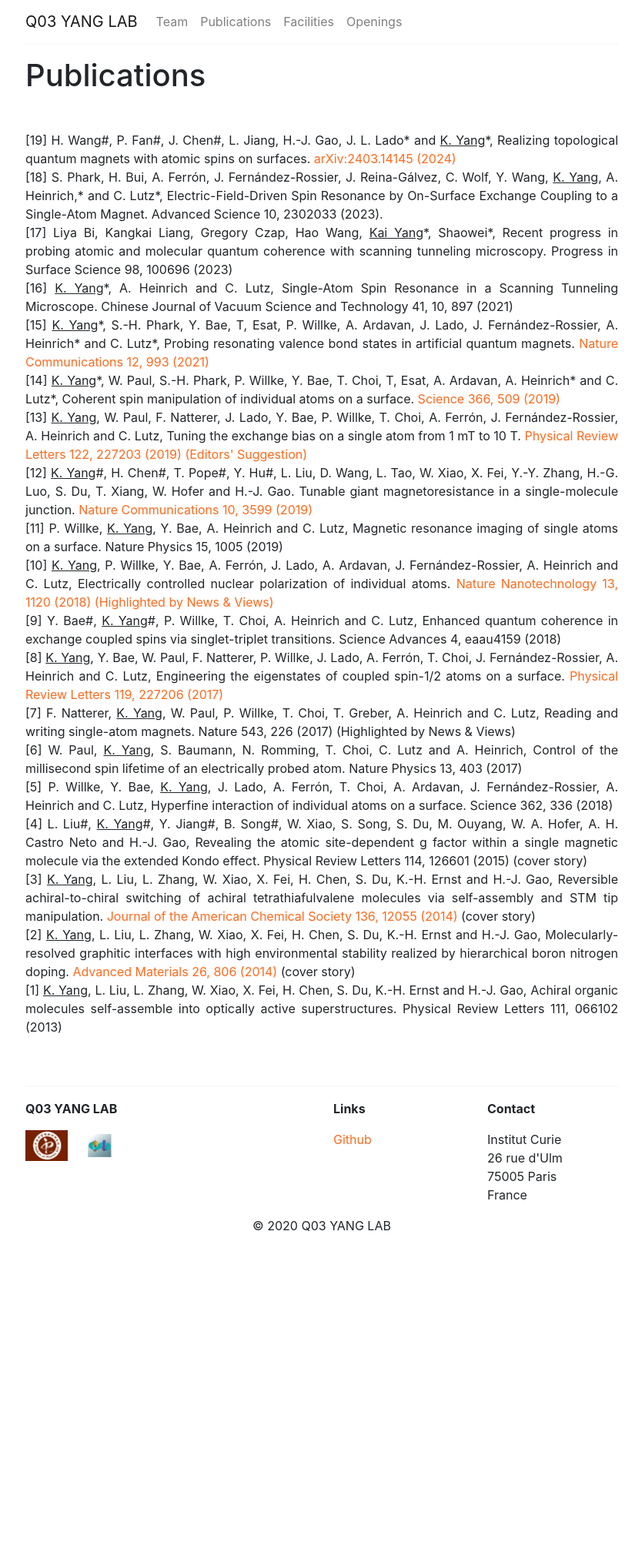
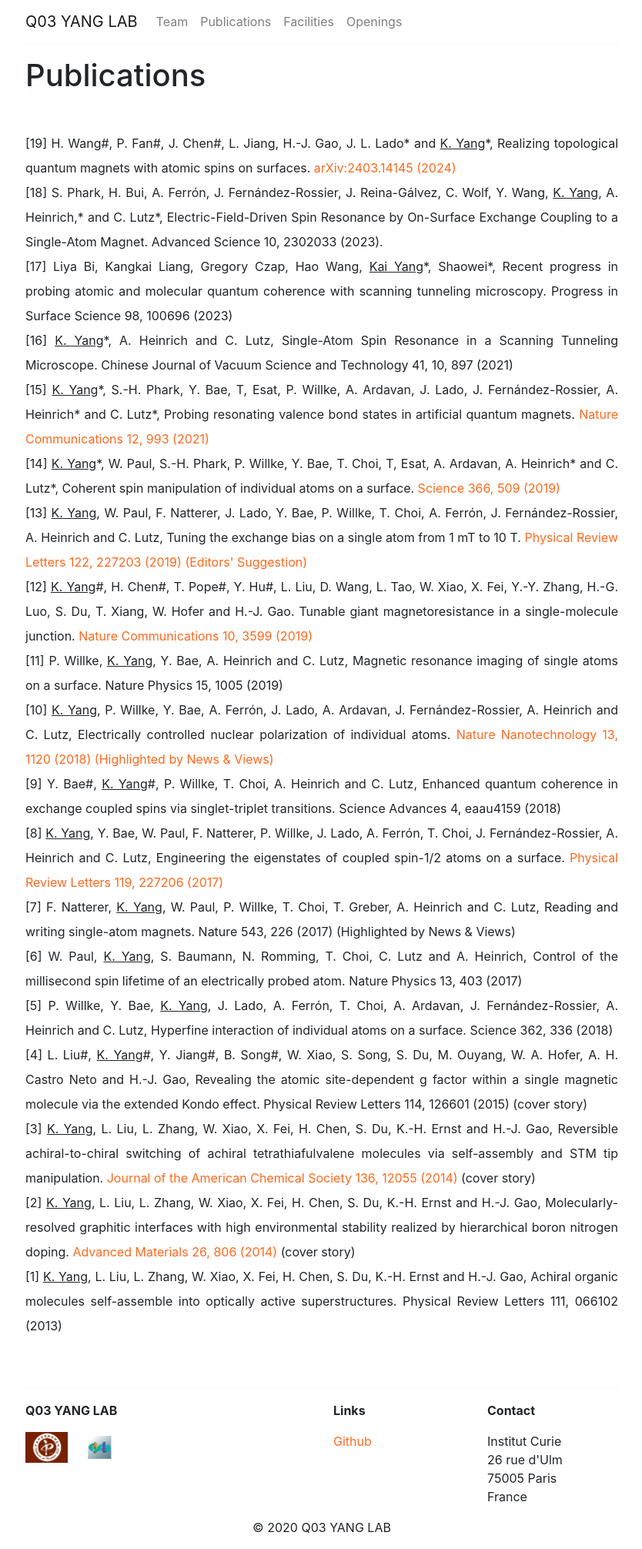
Before and after one commit to ZoomWuun/Q03i, a Jekyll site: the page built from _pages/publications_new.html, in a window 1280 px wide. Shown: the whole page at 77% size, without its empty margins (222-1056 px from the left). Built offline with Jekyll 4.4.1, drawn with Linux system fonts in a browser that asks for light colours; before the commit the page ends 1620 px from its top, so only the background shows below that.

Commit message:
Add files via upload

```diff
--- a/_pages/publications_new.html
+++ b/_pages/publications_new.html
@@ -9,7 +9,7 @@ permalink: /publications_new/
 <li class="media mb-1">
     <div class="media-body">
 
-        <p class="publication-list">
+        <p style="line-height: 2em;">
             [19] H. Wang#, P. Fan#, J. Chen#, L. Jiang, H.-J. Gao, J. L. Lado* and <u>K. Yang</u>*, Realizing topological quantum magnets with atomic spins on surfaces. <a href="https://arxiv.org/abs/2403.14145" target="_blank">arXiv:2403.14145 (2024)</a><br>
 
             [18] S. Phark, H. Bui, A. Ferrón, J. Fernández-Rossier, J. Reina-Gálvez, C. Wolf, Y. Wang, <u>K. Yang</u>, A. Heinrich,* and C. Lutz*, Electric-Field-Driven Spin Resonance by On-Surface Exchange Coupling to a Single-Atom Magnet. Advanced Science 10, 2302033 (2023).<br>
```
